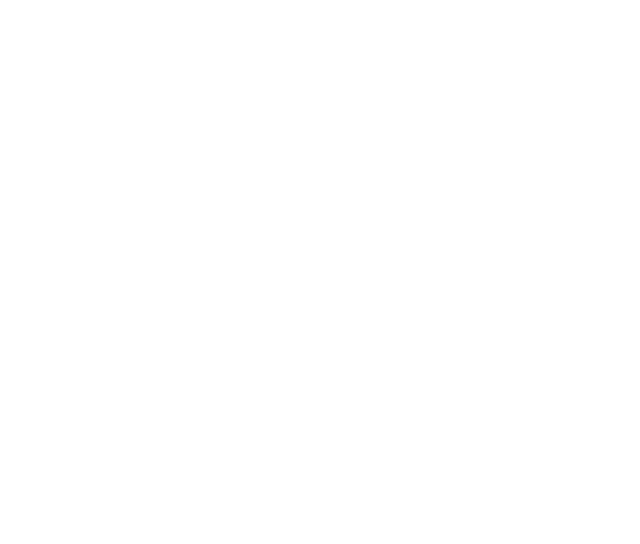
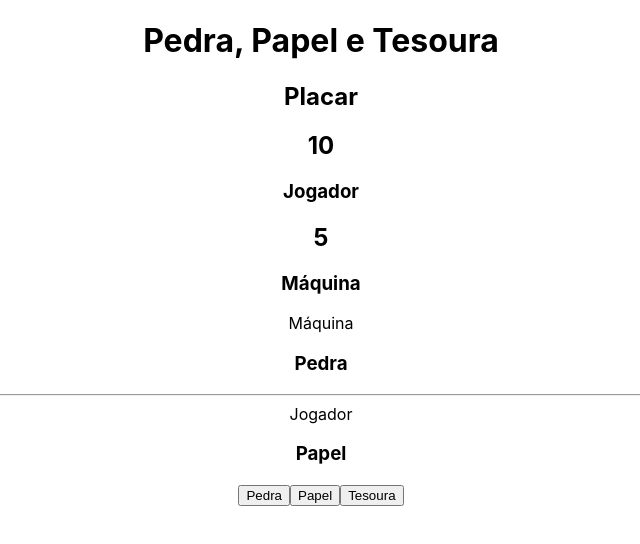
Before and after one commit to cosgon/game-of-chance-react, a React (Create React App) app: page / in a window 1280 px wide. Shown: the top 544 px of the page, without its empty margins (319-959 px from the left). Built offline with nearby package versions, Linux system fonts and the light colour scheme.

Commit message:
feature: Basic Components

```diff
--- a/src/App.js
+++ b/src/App.js
@@ -1,11 +1,20 @@
 import "./App.css";
+import ScoreBoard from "./components/ScoreBoard";
+import Battle from "./components/Battle";
+import Chooses from "./components/Chooses";
 
 function App() {
   return (
     <div className="App">
-      <header></header>
+      <header>
+        <h1> Pedra, Papel e Tesoura</h1>
+      </header>
 
-      <main></main>
+      <main>
+        <ScoreBoard></ScoreBoard>
+        <Battle></Battle>
+        <Chooses></Chooses>
+      </main>
 
       <footer></footer>
     </div>
--- /dev/null
+++ b/src/components/Battle/index.jsx
@@ -0,0 +1,17 @@
+const Battle = () => {
+  return (
+    <div>
+      <div>
+        <span>Máquina</span>
+        <h3> Pedra </h3>
+      </div>
+      <hr />
+      <div>
+        <span>Jogador</span>
+        <h3>Papel</h3>
+      </div>
+    </div>
+  );
+};
+
+export default Battle;
--- /dev/null
+++ b/src/components/Chooses/index.jsx
@@ -0,0 +1,12 @@
+const Chooses = () => {
+  return (
+    <div>
+      {" "}
+      <button>Pedra</button>
+      <button>Papel</button>
+      <button>Tesoura</button>
+    </div>
+  );
+};
+
+export default Chooses;
--- /dev/null
+++ b/src/components/ScoreBoard/index.jsx
@@ -0,0 +1,17 @@
+const ScoreBoard = () => {
+  return (
+    <div>
+      <h2>Placar</h2>
+      <div>
+        <h2>10</h2>
+        <h3>Jogador</h3>
+      </div>
+      <div>
+        <h2>5</h2>
+        <h3>Máquina</h3>
+      </div>
+    </div>
+  );
+};
+
+export default ScoreBoard;
```
